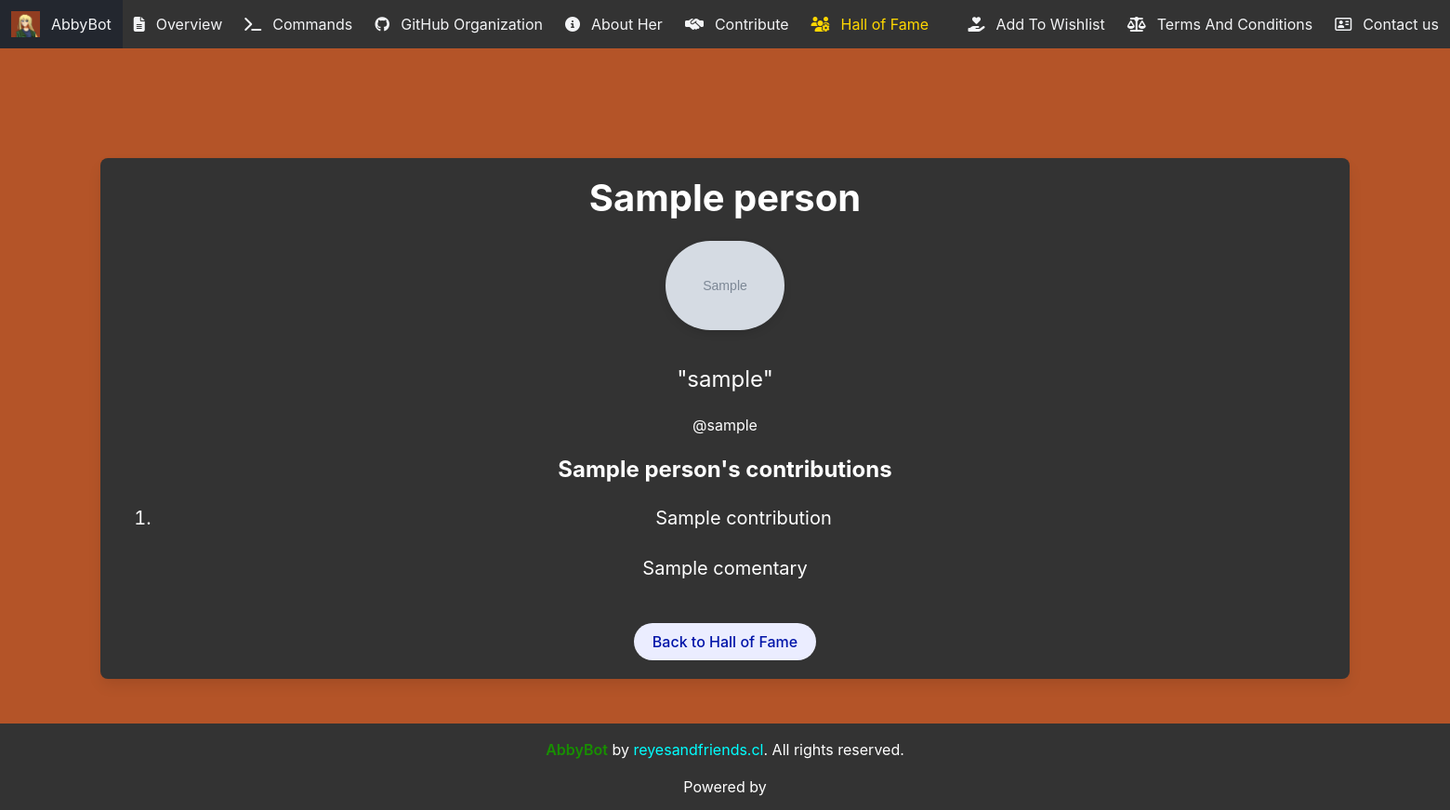
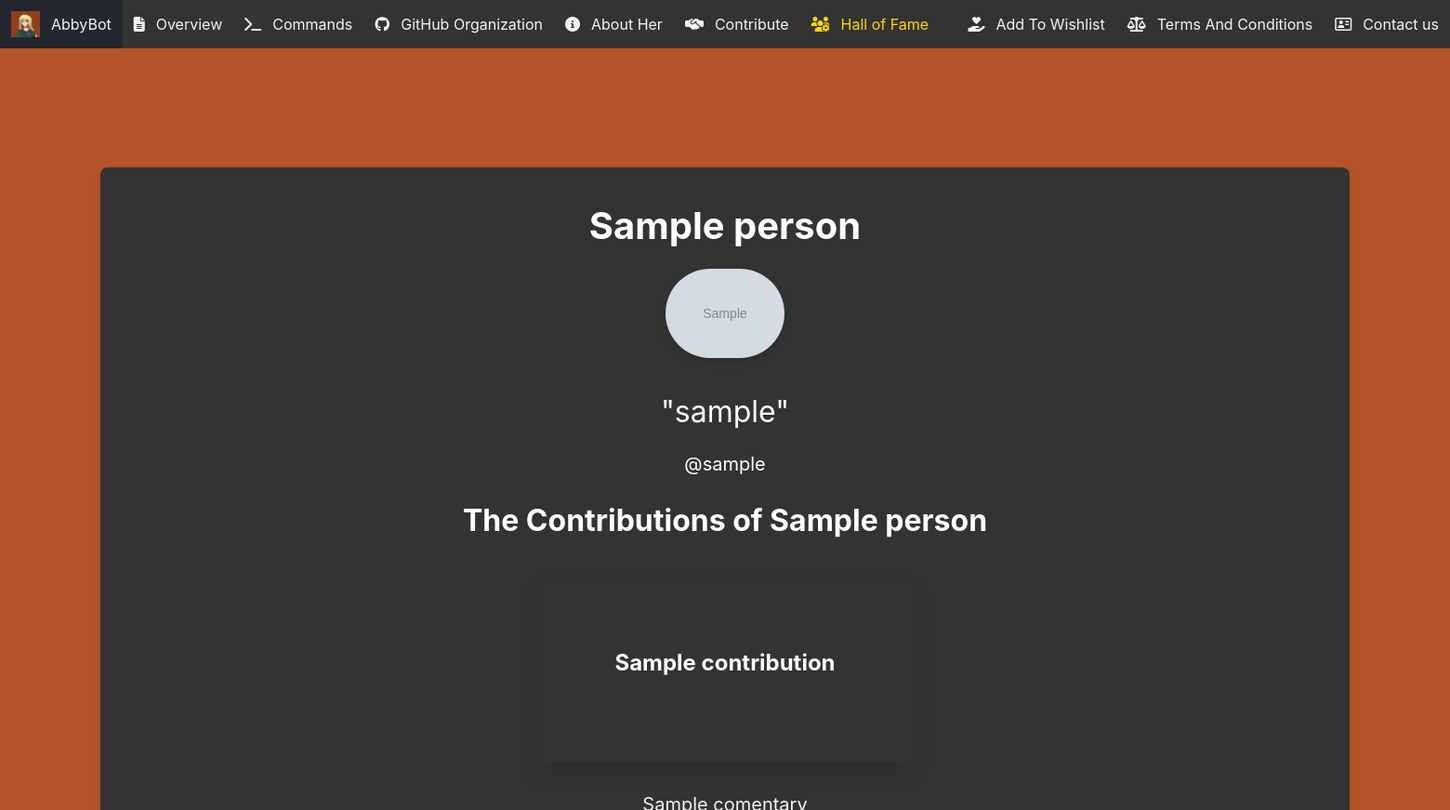
Before and after one commit to AbbyBot/AbbyBot-Website, a Flask app: template AbbyBot-Website/templates/person_detail.html in a window 1560 px wide. Shown: the top 871 px of the page at 93% size. Run offline with Flask 3, Linux system fonts and the light colour scheme; the template is opened without the code that fills it: most values are stand-ins (such as "Sample title", 1, 10 or a date in 2020); grey boxes marked "Sample" are stand-in pictures; some libraries are stand-ins or nearby versions.

Commit message:
New contributors page styles

```diff
--- /dev/null
+++ b/AbbyBot-Website/static/css/contributors_animations.css
@@ -0,0 +1,10 @@
+.fade-in-up {
+    opacity: 0;
+    transform: translateY(50px);
+    transition: all 0.6s ease;
+}
+
+.fade-in-up.visible {
+    opacity: 1;
+    transform: translateY(0);
+}
--- /dev/null
+++ b/AbbyBot-Website/static/js/contributors_script.js
@@ -0,0 +1,8 @@
+document.addEventListener('DOMContentLoaded', function() {
+    const animatedElements = document.querySelectorAll('.fade-in-up');
+    animatedElements.forEach((element, index) => {
+        setTimeout(() => {
+            element.classList.add('visible');
+        }, index * 250);
+    });
+});
--- a/AbbyBot-Website/templates/person_detail.html
+++ b/AbbyBot-Website/templates/person_detail.html
@@ -1,6 +1,6 @@
 {% extends 'base/base.html' %}
 
-{% block title %}{{ person.name }}'s Contribution{% endblock %}
+{% block title %}{{ person.name }}'s Contributions{% endblock %}
 
 {% block favicon %}
 <link rel="shortcut icon" href="{{ url_for('static', filename=person.image_url|replace('static/', '')) }}" type="image/x-icon">
@@ -8,40 +8,48 @@
 
 {% block extra_css %}
 <link rel="stylesheet" href="{{ url_for('static', filename='css/person_detail.css') }}">
+<link rel="stylesheet" href="{{ url_for('static', filename='css/contributors_animations.css') }}">
 {% endblock %}
-
 
 {% block content %}
 <div class="container">
-    <div class="box has-text-centered" style="margin-top: 40px;">
-        <h1 class="title is-2 has-text-weight-bold">{{ person.name }}</h1>
+    <div class="box bot-status has-text-centered" style="margin-top: 60px; padding: 40px;">
+        <h1 class="title is-2 has-text-weight-bold" style="color: #b45428;">{{ person.name }}</h1>
 
         <figure class="image is-128x128 is-inline-block">
-            <img class="is-rounded shadow" src="{{ url_for('static', filename=person.image_url|replace('static/', '')) }}" alt="{{ person.name }}">        </figure>
+            <img class="is-rounded shadow" src="{{ url_for('static', filename=person.image_url|replace('static/', '')) }}" alt="{{ person.name }}">
+        </figure>
 
-        <p class="subtitle is-4">"{{ person.custom_nickname }}"</p>
-        <p class="subtitle is-6">@{{ person.username }}</p>
+        <p class="subtitle is-3 has-text-light">"{{ person.custom_nickname }}"</p>
+        <p class="subtitle is-5 has-text-grey-lighter">@{{ person.username }}</p>
 
+        <div class="content is-large" style="margin-top: 30px;">
+            <h2 class="title is-3 has-text-weight-bold has-text-light">The Contributions of {{ person.name }}</h2>
 
-        <div class="content is-medium" style="margin-top: 10px;">
-            <h1 class="title is-4 has-text-weight-bold">{{ person.name }}'s contributions</h1>
-            <ol class="contribution-list">
+            <div class="columns is-multiline is-centered" style="margin-top: 30px;">
                 {% for contribution in contributions %}
-                <li>{{ contribution.contribution }}</li>
+                <div class="column is-one-third">
+                    <div class="box bot-status fade-in-up" style="height: 200px; display: flex; justify-content: center; align-items: center;">
+                        <h3 class="title is-4 has-text-weight-bold" style="color: #b45428;">{{ contribution.contribution }}</h3>
+                    </div>
+                </div>
                 {% endfor %}
-            </ol>
+            </div>
         </div>
 
-        <div class="content is-medium" style="margin-top: 10px;">
-            <p>{{ person.comentary }}</p>
+        <div class="content is-medium" style="margin-top: 30px;">
+            <p class="has-text-light">{{ person.comentary }}</p>
         </div>
 
-        <a href="{{ url_for('hall_of_fame') }}" class="button is-link is-light is-rounded" style="margin-top: 20px;">
+        <a href="{{ url_for('hall_of_fame') }}" class="button is-link is-light is-rounded" style="margin-top: 30px;">
             Back to Hall of Fame
         </a>
     </div>
 </div>
 
+{% block javascript %}
+<script src="{{ url_for('static', filename='js/contributors_script.js') }}"></script>
+{% endblock %}
 
 
 
```
Also changed, not shown: AbbyBot-Website/templates/hall_of_fame.html (+13 -3 lines), SQL/Create_tables.sql (+5 -6 lines).
